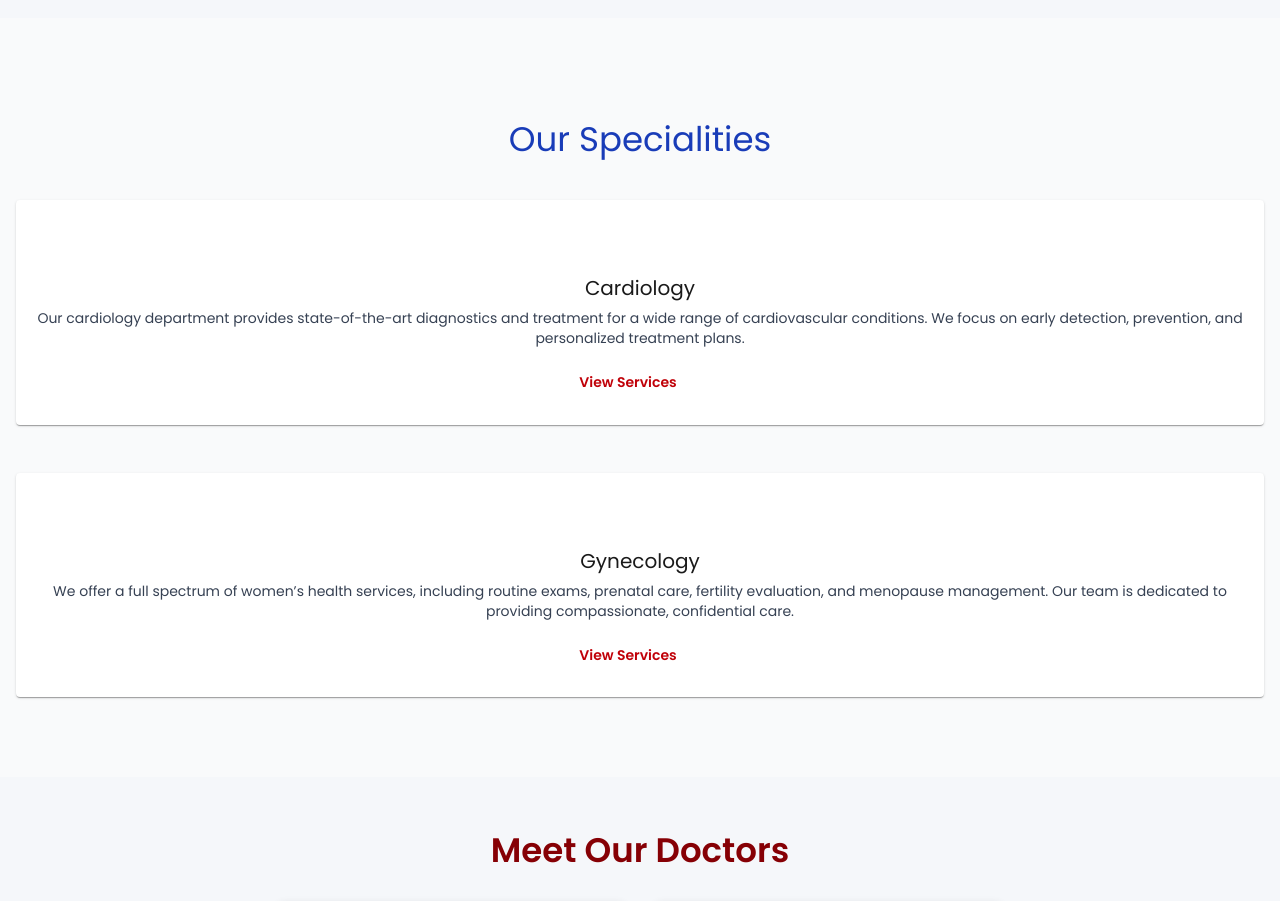
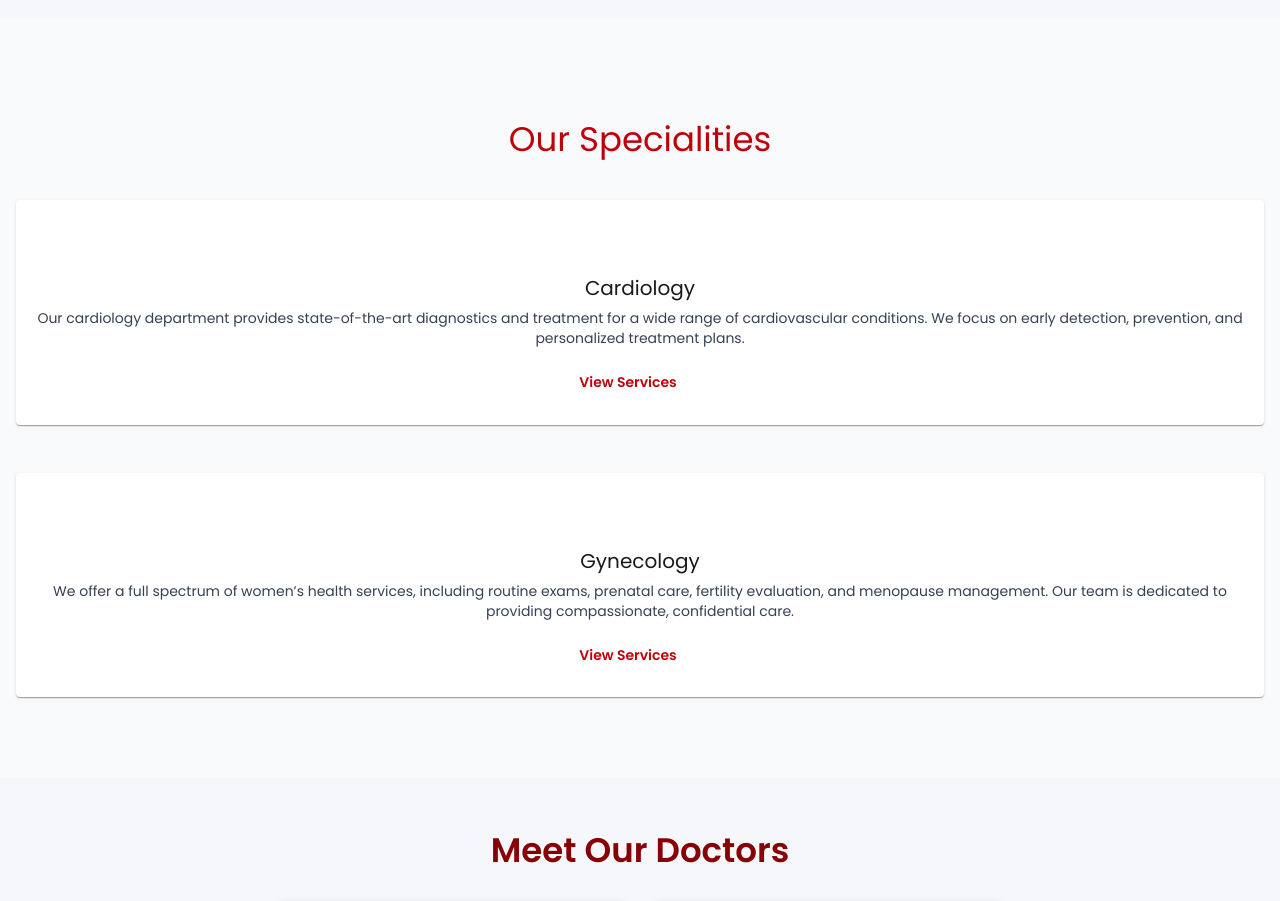
Before and after one commit to EmulationNerds685/Narayan_Clinic, a React (Vite) app: page / in a window 1280 px wide. Shown: the part 891-1792 px from the top of the page. Built offline with nearby package versions, Linux system fonts and the light colour scheme; some icons are missing.

Commit message:
ui update

```diff
--- a/src/pages/Services.jsx
+++ b/src/pages/Services.jsx
@@ -89,7 +89,7 @@ const Services = () => {
     <Box className="!px-4 !py-20 bg-gray-50" sx={{ marginTop: '20px', marginBottom: '20px' }}>
       <Typography
         variant="h4"
-        className="text-center font-extrabold text-blue-800 !mb-10"
+        className="text-center font-extrabold text-[#C00008] !mb-10"
         sx={{ margin: '20px' }}
       >
         Our Specialities
```
